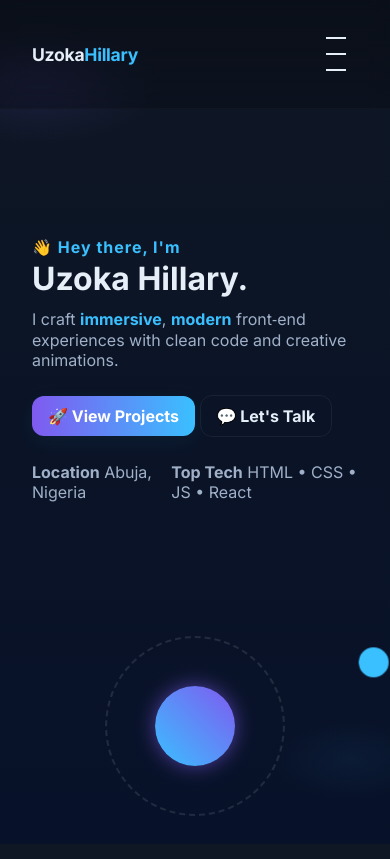
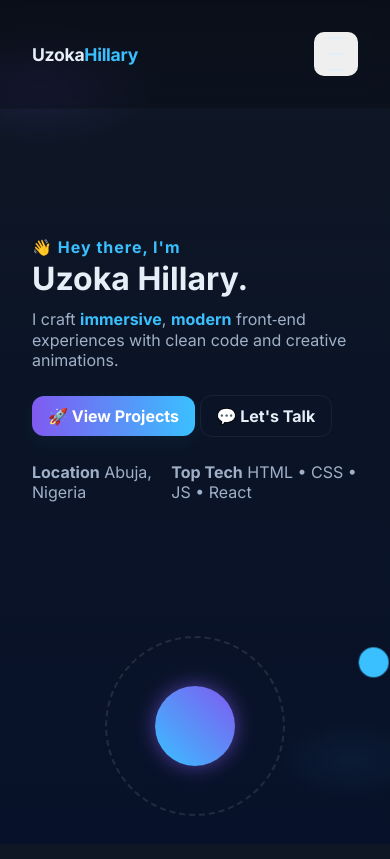
Before and after one commit to harrycode2790/portifilo, a plain HTML site: page index.html in a window 390 px wide. Shown: the top 859 px of the page. Drawn offline with Linux system fonts and the light colour scheme.

Commit message:
made a background color

```diff
--- a/styles.css
+++ b/styles.css
@@ -43,7 +43,7 @@ body{
 .btn.ghost{background:transparent;border:1px dashed rgba(255,255,255,0.04);color:var(--muted);padding:0.45rem 0.8rem}
 
 /* Hamburger */
-.hamburger{display:inline-grid;place-items:center;width:44px;height:44px;background:transparent;border-radius:10px;border:none;cursor:pointer}
+.hamburger{display:inline-grid;place-items:center;width:44px;height:44px;background:rgba(7,10,18,0.6),;border-radius:10px;border:none;cursor:pointer}
 .hamburger .bar{width:20px;height:2px;background:var(--text);display:block;transition:transform .25s ease,opacity .25s ease}
 .hamburger .bar + .bar{margin-top:6px}
 .hamburger[aria-expanded="true"] .bar:nth-child(1){transform:translateY(8px) rotate(45deg)}
```
